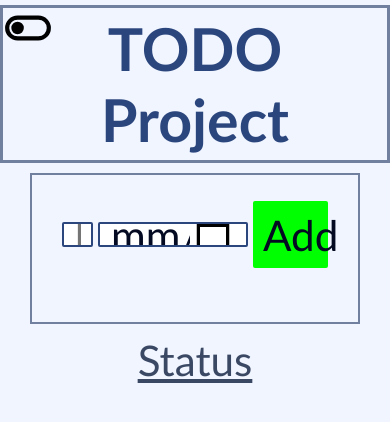
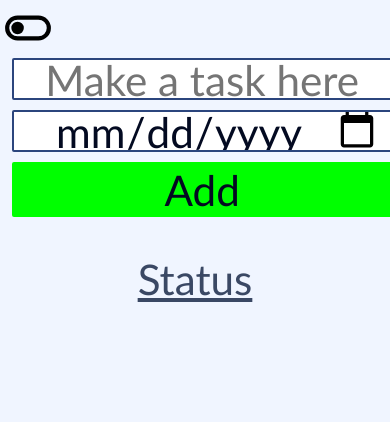
Before and after one commit to Oussecg/TODO, a website: page todo.html in a window 390 px wide. Drawn offline with nearby package versions, Linux system fonts and the light colour scheme; no server answers.

Commit message:
Watch this updates !

```diff
--- a/styles/todo/style.css
+++ b/styles/todo/style.css
@@ -104,7 +104,7 @@ button {
 
 input {
     width: 100%;
-    height: 25px;
+    height: max(25px, 5vh);
     border: var(--primary) 2px solid;
     padding: 2px 10px;
     text-align: center;
@@ -129,7 +129,7 @@ input {
 .grid-container {
     padding: 6px 10px;
     display: grid;
-    grid-template-columns: 1fr 150px 75px;
+    grid-template-columns: 7fr 1fr 1fr;
     align-items: center;
     column-gap: 5px;
 }
@@ -144,7 +144,7 @@ input {
     color: var(--text);
     background: var(--green);
     padding: 2px 10px;
-    height: calc(25px + var(--font));
+    height: max(25px, 5vh);
     border: none;
     text-align: center;
     transition: all 0.6s;
@@ -216,8 +216,39 @@ footer{
 }
 
 @media (max-width: 512px){
+    .page-title{
+        display: none;
+    }
+
+    .input-container{
+        margin-top: 50px;
+        grid-template-columns: 1fr;
+        row-gap: 10px;
+    }
+
     .grid-container{
         grid-template-columns: 1fr;
+        scroll-snap-align: start;
+    }
 
+    main{
+        padding: 2px;
+        margin: 0;
+        border: none;
+    }
+
+    #todo-list{
+        overflow-y: hidden;
+        max-height: fit-content;
+    }
+
+    .add-button{
+        height: auto;
+    }
+
+    .add-button:hover, .delete-button:hover{
+        margin: 0;
+        padding: 2px 4px;
+        scale: unset;
     }
 }
```
